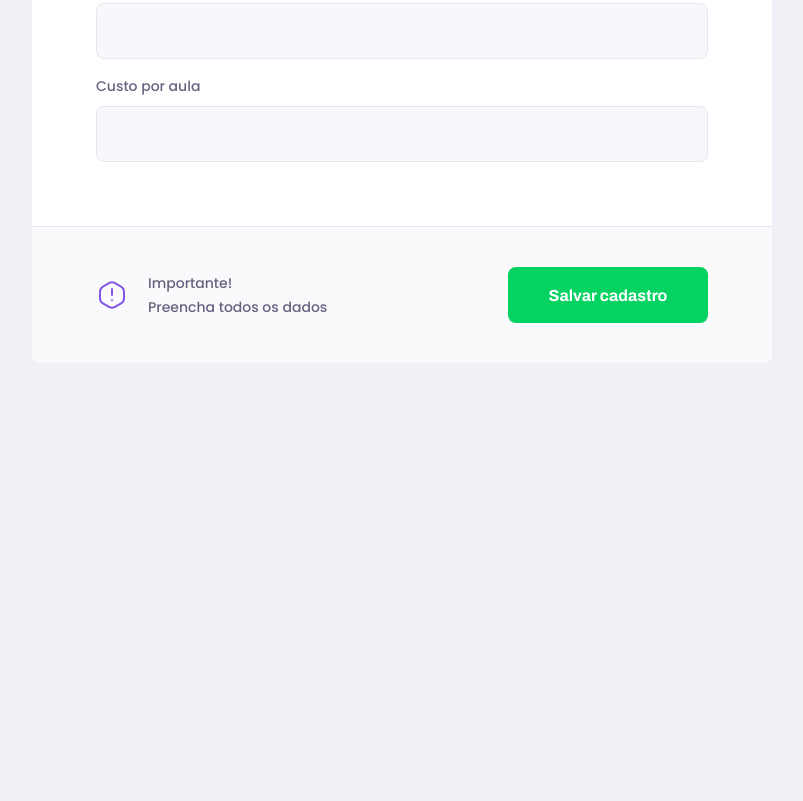
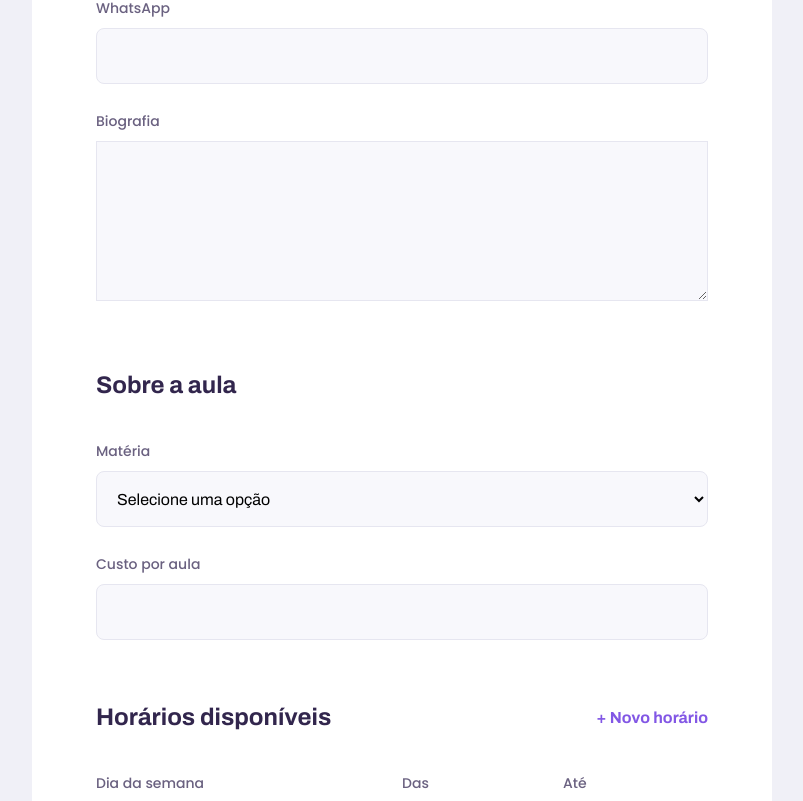
Before and after one commit to wander-bob/nlw02-omnistack-proffy-web, a React (Vite) app: page /give-classes in a window 1280 px wide. Shown: the part 649-1450 px from the top of the page, without its empty margins (238-1041 px from the left). Before the commit the page ends 1044 px from the top, so only its background shows below. Built offline with nearby package versions, Linux system fonts and the light colour scheme.

Commit message:
feat: adding teacher form schedule settings

```diff
--- a/src/assets/styles/global.css
+++ b/src/assets/styles/global.css
@@ -28,7 +28,7 @@
 }
 
 html, body, #root {
-  height: 100vh;
+  min-height: 100vh;
 }
 
 body {
--- /dev/null
+++ b/src/components/select/index.tsx
@@ -0,0 +1,24 @@
+import { SelectHTMLAttributes } from 'react';
+import './styles.css';
+
+interface SelectProps extends SelectHTMLAttributes<HTMLSelectElement>{
+  label: string;
+  name: string;
+  options: {
+    value: string,
+    label: string
+  }[];
+}
+export function Select({label, name, options, ...props}: SelectProps){
+  return (
+    <div className="select-block">
+      <label htmlFor={name}>{label}</label>
+      <select defaultValue='' id={name} {...props}>
+        <option value='' disabled hidden>Selecione uma opção</option>
+        {options.map((option, key) => {
+          return <option key={`${key}-${option.value}`} value={option.value}>{option.label}</option>
+        })}
+      </select>
+    </div>
+  )
+}
--- /dev/null
+++ b/src/components/select/styles.css
@@ -0,0 +1,30 @@
+.select-block {
+  position: relative;
+}
+.select-block + .select-block {
+  margin-top: 1.4rem;
+}
+.select-block label {
+  font-size: 1.4rem;
+}
+.select-block select {
+  width: 100%;
+  height: 5.6rem;
+  margin-top: 0.8rem;
+  border-radius: 0.8rem;
+  background: var(--color-input-background);
+  border: 1px solid var(--color-line-in-white);
+  outline: 0;
+  padding: 0 1.6rem;
+  font: 1.6rem Archivo;
+}
+.select-block:focus-within::after {
+  width: calc(100% - 3.2rem);
+  height: 2px;
+  content: '';
+  background: var(--color-primary-light);
+  position: absolute;
+  left: 1.6rem;
+  right: 1.6rem;
+  bottom: 0;
+}
--- /dev/null
+++ b/src/components/textarea/index.tsx
@@ -0,0 +1,15 @@
+import { TextareaHTMLAttributes } from 'react';
+import './styles.css';
+
+interface TextareaProps extends TextareaHTMLAttributes<HTMLTextAreaElement>{
+  label: string;
+  name: string;
+}
+export function Textarea({label, name, ...props}: TextareaProps){
+  return (
+    <div className="textarea-block">
+      <label htmlFor={name}>{label}</label>
+      <textarea id={name} {...props} />
+    </div>
+  )
+}
--- /dev/null
+++ b/src/components/textarea/styles.css
@@ -0,0 +1,32 @@
+.textarea-block {
+  position: relative;
+}
+.textarea-block + .textarea-block {
+  margin-top: 1.4rem;
+}
+.textarea-block label {
+  font-size: 1.4rem;
+}
+.textarea-block textarea {
+  width: 100%;
+  height: 16rem;
+  margin-top: 0.8rem;
+  border-rakdius: 0.8rem;
+  background: var(--color-input-background);
+  border: 1px solid var(--color-line-in-white);
+  outline: 0;
+  padding: 1.2rem 1.6rem;
+  resize: vertical;
+  font: 1.6rem Archivo;
+}
+.textarea-block:focus-within::after {
+  width: calc(100% - 3.2rem);
+  height: 2px;
+  min-height: 8rem;
+  content: '';
+  background: var(--color-primary-light);
+  position: absolute;
+  left: 1.6rem;
+  right: 1.6rem;
+  bottom: 0.7rem;
+}
--- a/src/pages/teacher-form/index.tsx
+++ b/src/pages/teacher-form/index.tsx
@@ -1,10 +1,22 @@
+import { useState } from 'react';
 import { Input } from '../../components/input';
 import { PageHeader } from '../../components/page-header';
+import { Textarea } from '../../components/textarea';
+import { Select } from '../../components/select';
+
 import warningIcon from '../../assets/images/icons/warning.svg';
-
 import './styles.css';
 
 export function TeacherForm(){
+  const [ scheduleItems, setScheduleItems] = useState([
+    { week_day: 0, from: '', to: ''}
+  ]);
+  function addNewScheduleItem(){
+    setScheduleItems([
+      ...scheduleItems,
+      { week_day: 0, from: '', to: ''}
+    ])
+  }
   return (
     <div id='page-teacher-form' className='container'>
       <PageHeader
@@ -18,11 +30,56 @@ export function TeacherForm(){
           <Input name='name' label='Nome completo' />
           <Input name='avatar' label='Avatar' />
           <Input name='whatsapp' label='WhatsApp' />
+          <Textarea name='bio' label='Biografia' />
         </fieldset>
         <fieldset>
           <legend>Sobre a aula</legend>
-          <Input name='subject' label='Matéria' />
+          <Select
+            name='subject'
+            label='Matéria'
+            options={[
+              { value: 'Artes', label: 'Artes' },
+              { value: 'Biologia', label: 'Biologia' },
+              { value: 'Educação Física', label: 'Educação Física' },
+              { value: 'Física', label: 'Física' },
+              { value: 'Filosofia', label: 'Filosofia' },
+              { value: 'Geografia', label: 'Geografia' },
+              { value: 'História', label: 'Histórias' },
+              { value: 'Português', label: 'Português' },
+              { value: 'Química', label: 'Química' },
+            ]}
+          />
           <Input name='cost' label='Custo por aula' />
+        </fieldset>
+        <fieldset>
+          <legend>
+            Horários disponíveis
+            <button type='button' onClick={addNewScheduleItem}>
+              + Novo horário
+            </button>
+          </legend>
+          {scheduleItems.map(scheduleItem =>{
+              return(
+                <div key={scheduleItem.week_day} className="schedule-item">
+                  <Select
+                    name='weekday'
+                    label='Dia da semana'
+                    options={[
+                      {value: '0', label: 'Domingo'},
+                      {value: '1', label: 'Segunda-feira'},
+                      {value: '2', label: 'Terça-feira'},
+                      {value: '3', label: 'Quarta-feira'},
+                      {value: '4', label: 'Quinta-feira'},
+                      {value: '5', label: 'Sexta-feira'},
+                      {value: '6', label: 'Sábado'},
+                    ]}
+                  />
+                  <Input name='from' label='Das' type='time' />
+                  <Input name='to' label='Até' type='time' />
+                </div>
+              );
+            })}
+
         </fieldset>
         <footer>
           <p>
--- a/src/pages/teacher-form/styles.css
+++ b/src/pages/teacher-form/styles.css
@@ -30,6 +30,21 @@
   width: 100%;
   padding-bottom: 1.6rem;
   border-bottom: 1px solid var(--color-text-in-white);
+}
+#page-teacher-form main fieldset legend button {
+  background: none;
+  border: none;
+  color: var(--color-primary);
+  font: 700 1.6rem Archivo;
+  cursor: pointer;
+  transition: color 0.2s;
+}
+#page-teacher-form main fieldset legend button:hover {
+  color: var(--color-primary-dark)
+}
+#page-teacher-form main fieldset .input-block + .textarea-block,
+#page-teacher-form main fieldset .select-block + .input-block {
+  margin-top: 2.4rem;
 }
 #page-teacher-form main label {
   color: var(--color-text-in-complement);
@@ -81,6 +96,14 @@
   #page-teacher-form main fieldset {
     padding: 0 6.4rem;
   }
+  #page-teacher-form main .schedule-item {
+    display: grid;
+    grid-template-columns: 2fr 1fr 1fr;
+    column-gap: 1.6rem;
+  }
+  #page-teacher-form main .schedule-item .input-block {
+    margin-top: 0 !important;
+  }
   #page-teacher-form main footer {
     padding: 4rem 6.4rem;
     display: flex;
--- a/src/pages/teacher-list/index.tsx
+++ b/src/pages/teacher-list/index.tsx
@@ -1,6 +1,7 @@
 
 import { Input } from '../../components/input';
 import { PageHeader } from '../../components/page-header';
+import { Select } from '../../components/select';
 import { TeacherItem } from '../../components/teacher-item';
 import './styles.css';
 
@@ -10,7 +11,34 @@ export function TeacherList(){
     <div id="page-teacher-list">
       <PageHeader title="Estes são os proffys disponíveis." >
         <form id="search-teachers">
-          <Input name="subject" label="Matéria" />
+        <Select
+            name='subject'
+            label='Matéria'
+            options={[
+              {value: 'Artes', label: 'Artes'},
+              {value: 'Biologia', label: 'Biologia'},
+              {value: 'Educação Física', label: 'Educação Física'},
+              {value: 'Física', label: 'Física'},
+              {value: 'Filosofia', label: 'Filosofia'},
+              {value: 'Geografia', label: 'Geografia'},
+              {value: 'História', label: 'Histórias'},
+              {value: 'Português', label: 'Português'},
+              {value: 'Química', label: 'Química'},
+            ]}
+          />
+          <Select
+            name='weekday'
+            label='Dia da semana'
+            options={[
+              {value: '0', label: 'Domingo'},
+              {value: '1', label: 'Segunda-feira'},
+              {value: '2', label: 'Terça-feira'},
+              {value: '3', label: 'Quarta-feira'},
+              {value: '4', label: 'Quinta-feira'},
+              {value: '5', label: 'Sexta-feira'},
+              {value: '6', label: 'Sábado'},
+            ]}
+          />
           <Input name="weekday" label="Dia da semana" />
           <Input name="time" label="Hora" type="time"/>
         </form>
--- a/src/pages/teacher-list/styles.css
+++ b/src/pages/teacher-list/styles.css
@@ -26,7 +26,8 @@
     position: absolute;
     bottom: -2.8rem;
   }
-  #search-teachers .input-block + .input-block {
+  #search-teachers .input-block + .input-block,
+  #search-teachers .select-block + .select-block {
     margin-top: 0;
   }
   #page-teacher-list main {
```
